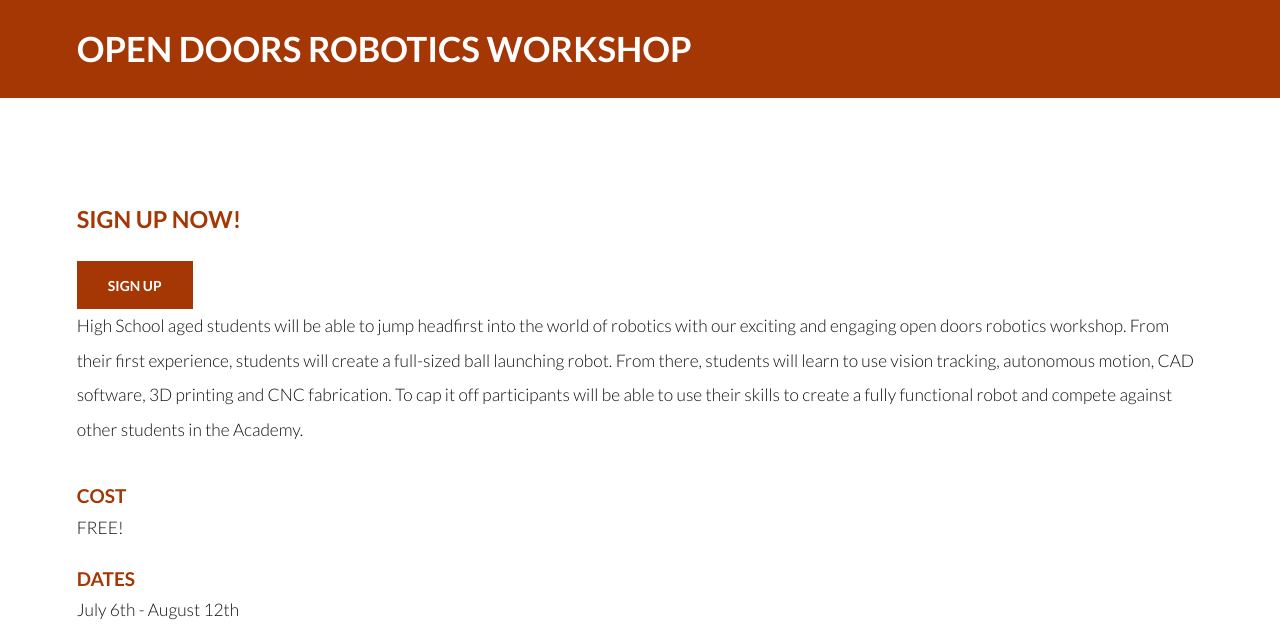
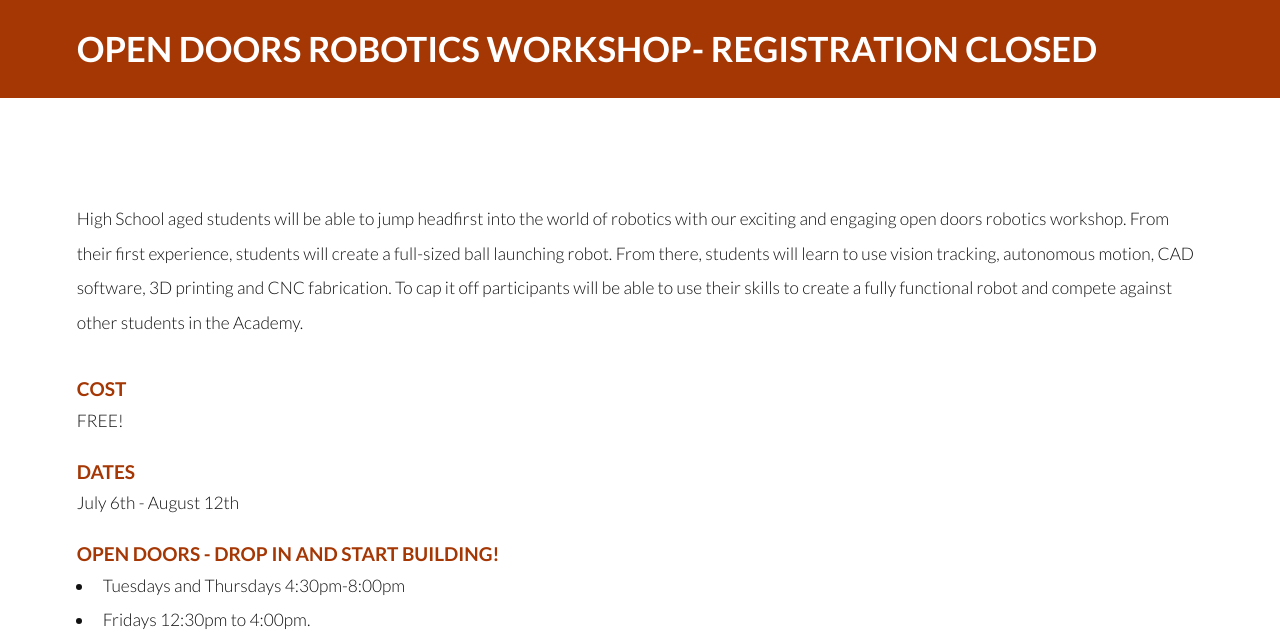
Before and after one commit to Milwaukee-Robotics-Academy/milwaukee-robotics-academy.github.io, a plain HTML site: page programs.html in a window 1280 px wide. Shown: the part 87-731 px from the top of the page. Drawn offline with Linux system fonts and the light colour scheme.

Commit message:
Closed signup

```diff
--- a/programs.html
+++ b/programs.html
@@ -65,18 +65,18 @@
     <!-- TitleBanner -->
     <section id="titlebanner">
         <div class="inner">
-            <h1>Open Doors Robotics Workshop</h1>
+            <h1>Open Doors Robotics Workshop- Registration Closed</h1>
         </div>
     </section>
 
     <!-- One -->
     <section id="one">
         <div class="inner" id="about">
-            <h3>Sign up Now!</h3>
+          <!--  <h3>Sign up Now!</h3>
             <ul class="actions">
                 <li><a href="https://docs.google.com/forms/d/e/1FAIpQLSfna9-tbm6Mj3yxrEb6XvVhb6Kq6BkX0fYUW3pyKVfuNRNxWA/viewform?usp=pp_url&entry.429166855=Add+me+you+your+mailing+list" class="button special" target="_blank">Sign Up</a>
                 </li>
-            </ul>
+            </ul>-->
         </div>
        <div class="inner" id="about">
             <p>High School aged students will be able to jump headfirst into the world of robotics with our exciting and
```
